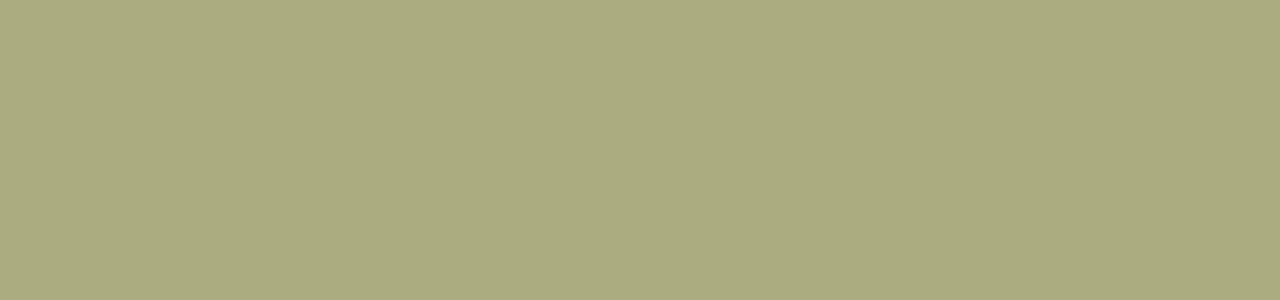
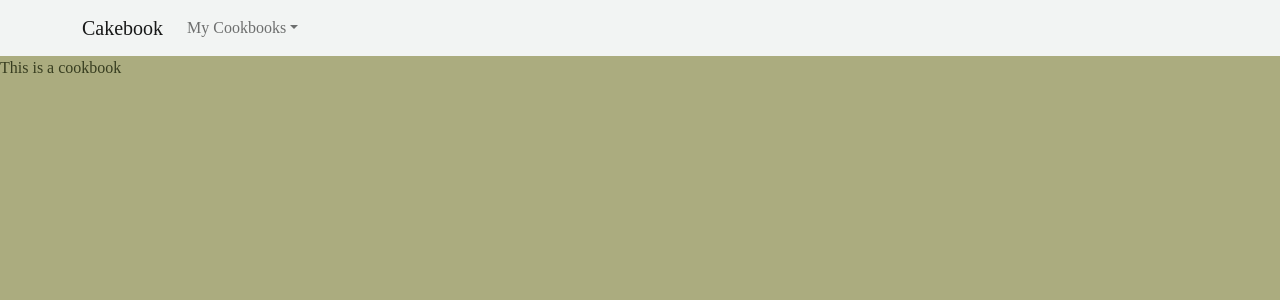
Before and after one commit to okasten-depaul/cakebook-frontend, a React (Create React App) app: page /cookbooks in a window 1280 px wide. Before the commit this address had no page. Shown: the top 300 px of the page. Built offline with nearby package versions, Linux system fonts and the light colour scheme.

Commit message:
header established, routes working better now

```diff
--- a/src/App.js
+++ b/src/App.js
@@ -1,12 +1,13 @@
-import Button from 'react-bootstrap/Button';
+import Header from './components/Header.js';
+import { Outlet } from 'react-router-dom';
 
 function App() {
   return (
-    <div className="App">
-      <header className="App-header">
-        Hello hello
-        <Button>Welcome to Cakebook.</Button>
-      </header>
+    <div>
+      <Header/>
+      <main>
+        <Outlet/>
+      </main>
     </div>
   );
 }
--- /dev/null
+++ b/src/Cookbook.js
@@ -0,0 +1,9 @@
+function Cookbook() {
+    return(
+        <div backgroundColor={'black'} maxWidth={'200px'} maxHeight={'500px'}>
+            This is a cookbook
+        </div>
+    )
+}
+
+export default Cookbook;
--- /dev/null
+++ b/src/components/Header.js
@@ -0,0 +1,28 @@
+import Navbar from "react-bootstrap/Navbar";
+import Nav from "react-bootstrap/Nav";
+import NavDropdown from "react-bootstrap/NavDropdown";
+import Container from "react-bootstrap/Container";
+
+function Header() {
+  return(
+    <Navbar bg="light" expand="lg">
+      <Container>
+        <Navbar.Brand href="/">Cakebook</Navbar.Brand>
+        <Navbar.Toggle aria-controls="basic-navbar-nav" />
+        <Navbar.Collapse id="basic-navbar-nav">
+        <Nav className="me-auto">
+          <NavDropdown title="My Cookbooks" id="basic-nav-dropdown">
+          <NavDropdown.Item href="#action/3.1">Action</NavDropdown.Item>
+          <NavDropdown.Item href="#action/3.2">Another action</NavDropdown.Item>
+          <NavDropdown.Item href="#action/3.3">Something</NavDropdown.Item>
+          <NavDropdown.Divider />
+          <NavDropdown.Item href="#action/3.4">Separated link</NavDropdown.Item>
+          </NavDropdown>
+        </Nav>
+        </Navbar.Collapse>
+      </Container>
+    </Navbar>
+  )
+}
+
+export default Header;
--- a/src/custom.scss
+++ b/src/custom.scss
@@ -12,7 +12,8 @@ $body-color: #373D20;
 
 $theme-colors: (
   "primary": #373D20,
-  "danger": #3D2020
+  "danger": #3D2020,
+  "light": #F2F4F3,
 );
 
 $font-family-sans-serif: Mate;
--- a/src/index.css
+++ /dev/null
@@ -1,13 +0,0 @@
-body {
-  margin: 0;
-  font-family: -apple-system, BlinkMacSystemFont, 'Segoe UI', 'Roboto', 'Oxygen',
-    'Ubuntu', 'Cantarell', 'Fira Sans', 'Droid Sans', 'Helvetica Neue',
-    sans-serif;
-  -webkit-font-smoothing: antialiased;
-  -moz-osx-font-smoothing: grayscale;
-}
-
-code {
-  font-family: source-code-pro, Menlo, Monaco, Consolas, 'Courier New',
-    monospace;
-}
--- a/src/index.js
+++ b/src/index.js
@@ -7,6 +7,7 @@ import {
 } from "react-router-dom";
 import './custom.scss';
 import App from './App';
+import Cookbook from './Cookbook';
 import reportWebVitals from './reportWebVitals';
 
 const root = ReactDOM.createRoot(document.getElementById('root'));
@@ -14,7 +15,7 @@ root.render(
   <BrowserRouter>
     <Routes>
       <Route path="/" element={<App />}>
-
+        <Route path="cookbooks" element={<Cookbook />}/>
       </Route>
     </Routes>
   </BrowserRouter>
```
